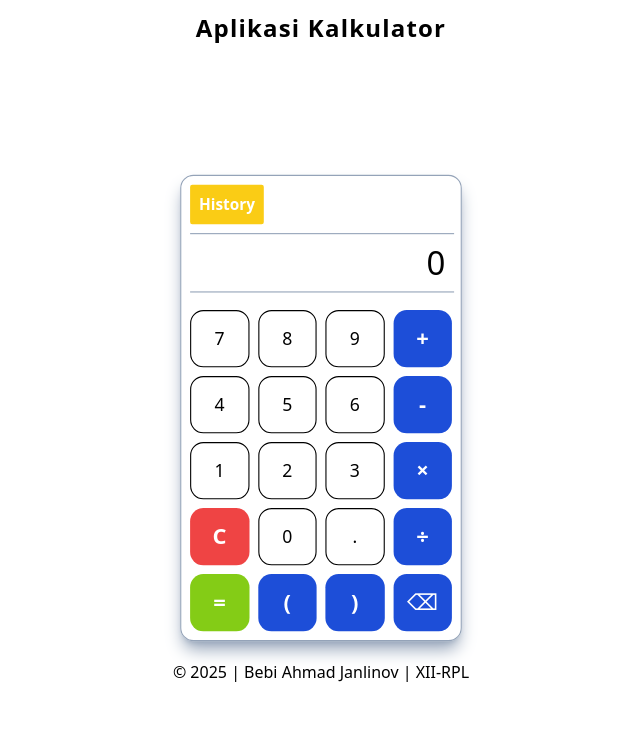
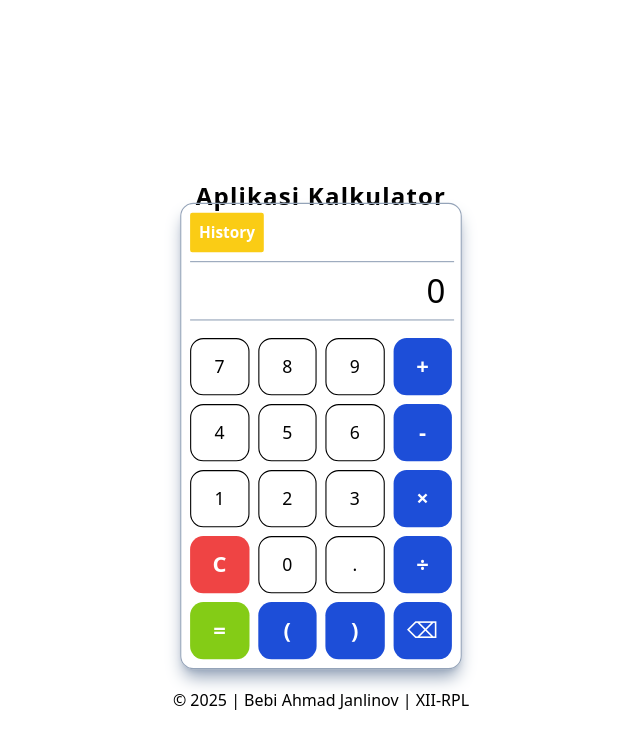
Before and after one commit to Ertridh/ukk-aplikasi-kalkulator, a website: page public/index.html in a window 1280 px wide. Shown: the whole page, without its empty margins (319-959 px from the left). Drawn offline with Linux system fonts and the light colour scheme.

Commit message:
Update index.html

```diff
--- a/public/index.html
+++ b/public/index.html
@@ -9,13 +9,12 @@
 </head>
 <body>
 
-<!-- Header -->
-<header class="py-3 w-full absolute top-56 lg:top-0 text-center">
-    <h1 class="font-bold text-lg sm:text-xl md:text-2xl lg:3xl tracking-wider">Aplikasi Kalkulator</h1>
-</header>
-
 <!-- Konten Utama -->
 <main class="min-h-screen flex justify-center items-center flex-col lg:pt-20">
+    <!-- Header -->
+    <header class="py-3 w-full text-center">
+        <h1 class="font-bold text-lg sm:text-xl md:text-2xl lg:3xl tracking-wider">Aplikasi Kalkulator</h1>
+    </header>
     <div class="flex lg:gap-10">
         <div id="calcLayout" class="container border border-slate-400 border-solid max-w-64 p-2 rounded-xl shadow-lg shadow-slate-400 scale-90 lg:scale-110 flex-none">
             <button class="btn-history sm:hidden" onclick="openHistoryPhone()">History</button>
```
